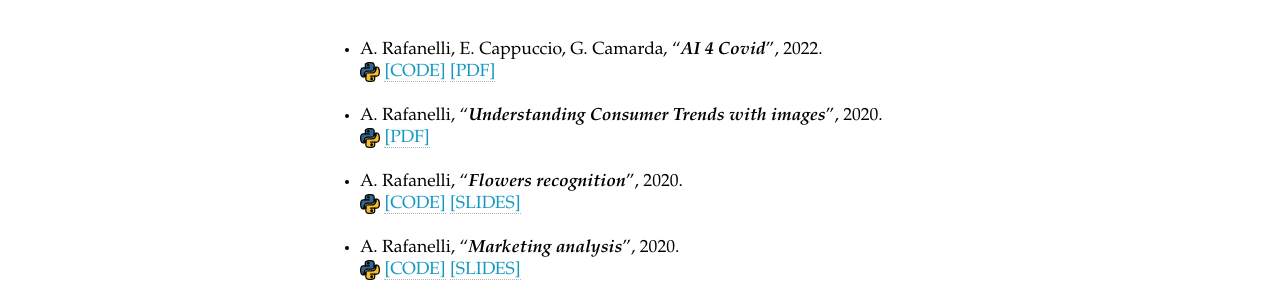
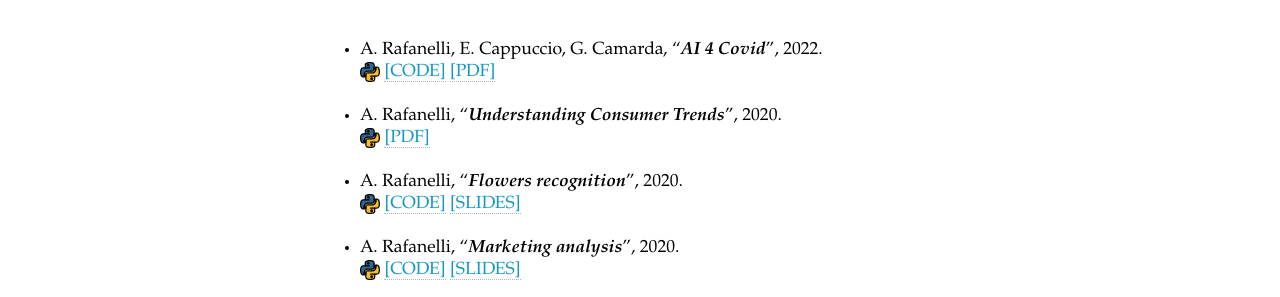
Before and after one commit to aaaaands/andreeea.github.io, a Jekyll site: the page built from projects.md, in a window 1280 px wide. Shown: the part 469-766 px from the top of the page. Built offline with Jekyll 4.4.1, drawn with Linux system fonts in a browser that asks for light colours; nearby versions of some CDN libraries.

Commit message:
Update projects.html

```diff
--- a/_layouts/projects.html
+++ b/_layouts/projects.html
@@ -83,10 +83,10 @@ the Neuro-Symbolic approach.</em></b>&rdquo;, 2022.
 	<!-- Item: rafanelliproj.1 -->
 	<li >
 	<span class="authorme">A. Rafanelli</span>,
-	&ldquo;<b><em>Understanding Consumer Trends with images</em></b>&rdquo;, 2020.
+	&ldquo;<b><em>Understanding Consumer Trends</em></b>&rdquo;, 2020.
 	<br>
 	<img src="../images/python.svg" width="20" height="20">
-	<a href="/publications/ppt/understanding.pdf">[PDF]</a>
+	<a href="/publications/ppt/undestanding.pdf">[PDF]</a>
 	</li>
 	<br>
 
```
